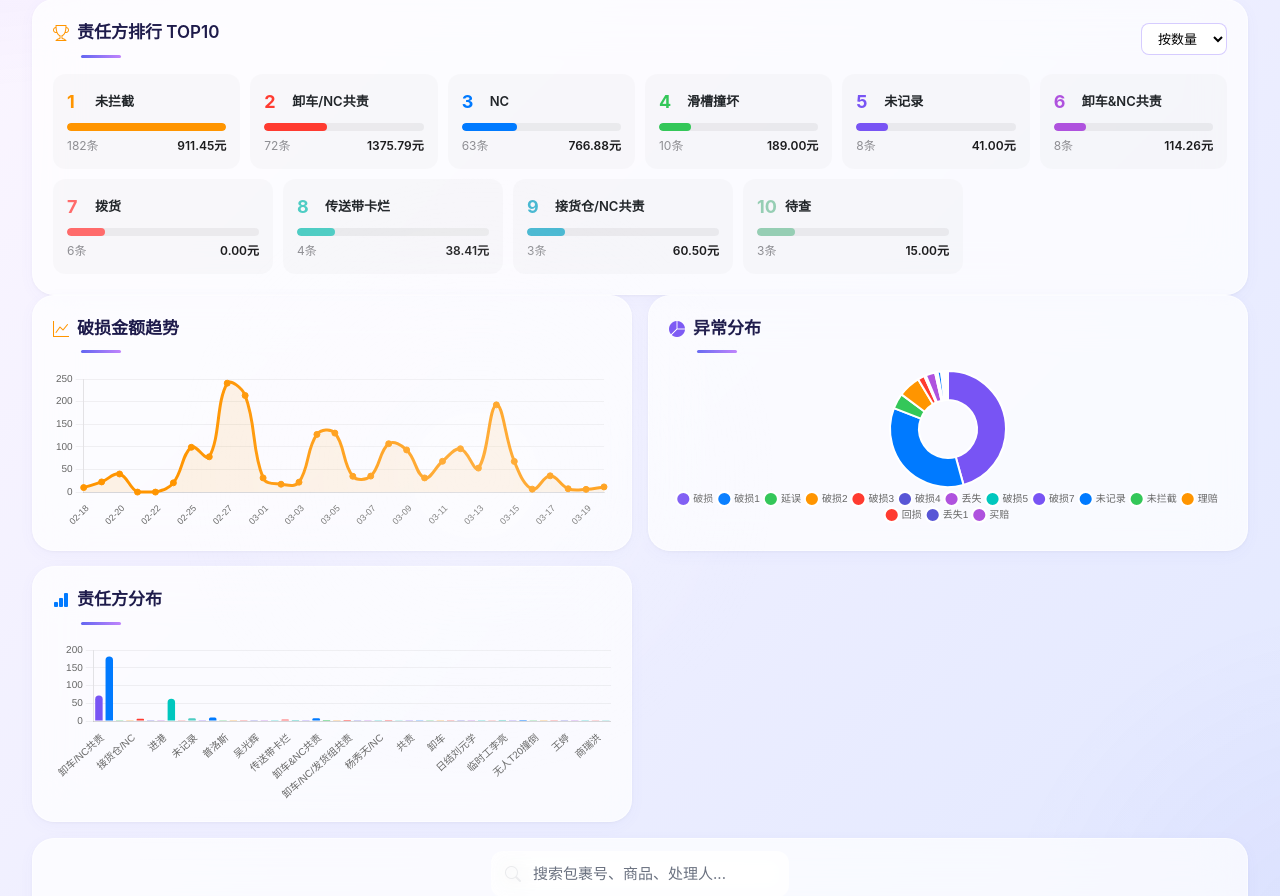
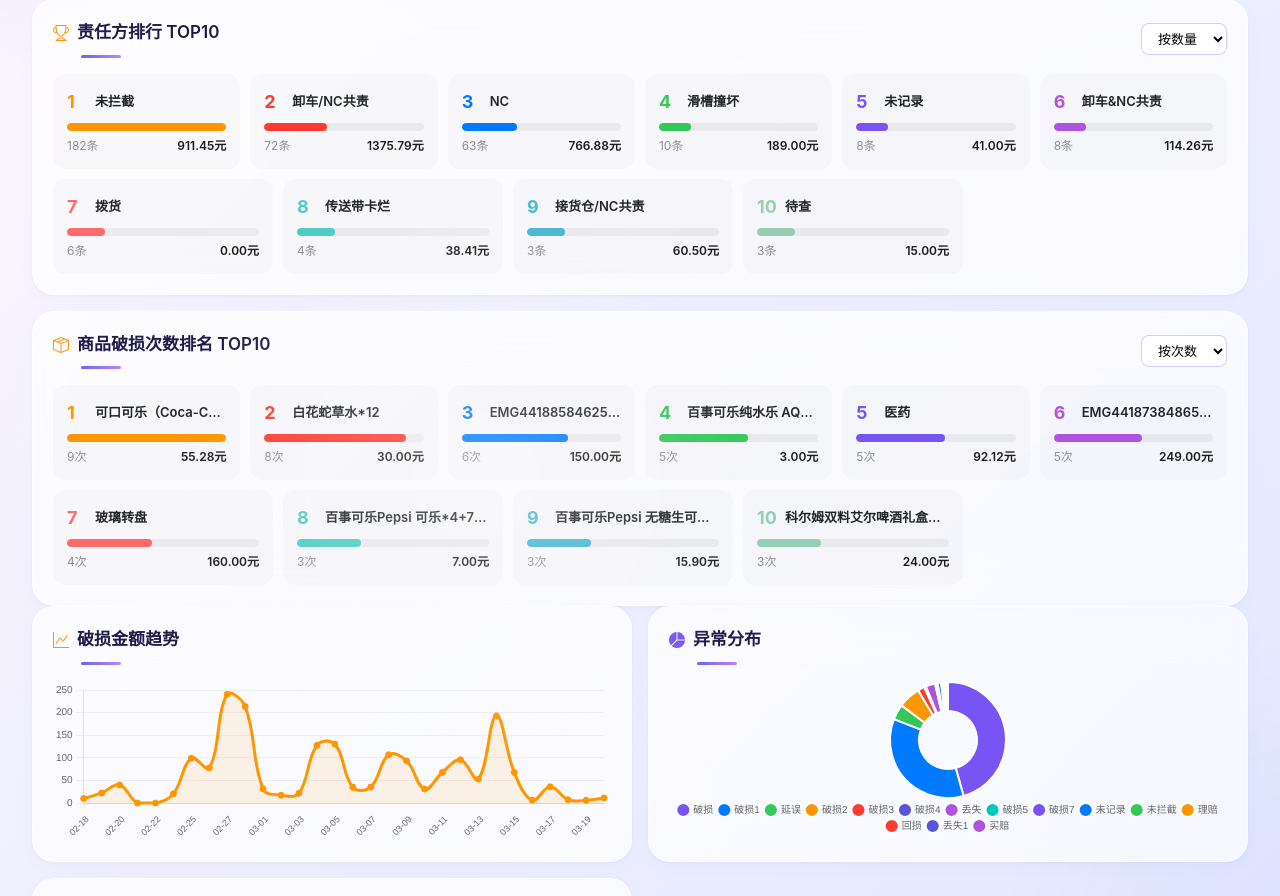
Before and after one commit to NC0319/nc-account-system, a Flask app: page / in a window 1280 px wide. Shown: the part 265-1161 px from the top of the page. Run offline with Flask 2, Linux system fonts and the light colour scheme; a map, chart or similar area stays blank.

Commit message:
feat: 新增商品破损次数排名TOP10功能，支持按次数/金额切换

```diff
--- a/templates/index.html
+++ b/templates/index.html
@@ -906,6 +906,18 @@
                 </select>
             </div>
             <div id="rankingList" style="display:flex;flex-wrap:wrap;gap:10px;"></div>
+        </div>
+
+        <!-- 商品破损次数排名 -->
+        <div class="card" style="margin-top:16px;padding:20px;">
+            <div style="display:flex;align-items:center;justify-content:space-between;margin-bottom:16px;">
+                <div class="chart-title" style="margin:0;"><i class="bi bi-box-seam" style="color:#ff9500"></i> 商品破损次数排名 TOP10</div>
+                <select id="productRankType" onchange="renderProductRanking()" style="padding:6px 12px;border-radius:8px;border:1px solid rgba(120,86,254,0.3);font-size:13px;background:white;">
+                    <option value="count">按次数</option>
+                    <option value="amount">按金额</option>
+                </select>
+            </div>
+            <div id="productRankingList" style="display:flex;flex-wrap:wrap;gap:10px;"></div>
         </div>
 
         <!-- Charts -->
@@ -1565,6 +1577,7 @@ async function loadData(){
         try { updateStats(); } catch(e) { console.error('updateStats错误:', e); }
         try { renderTable(); } catch(e) { console.error('renderTable错误:', e); }
         try { renderRanking(); } catch(e) { console.error('renderRanking错误:', e); }
+        try { renderProductRanking(); } catch(e) { console.error('renderProductRanking错误:', e); }
         try { renderCharts(); } catch(e) { console.error('renderCharts错误:', e); }
 
     } catch(e) {
@@ -2071,6 +2084,72 @@ function renderRanking(){
     }
 
     document.getElementById('rankingList').innerHTML = html;
+}
+function renderProductRanking(){
+    var type = document.getElementById('productRankType').value;
+    var stats = {};
+    var totalAmount = 0;
+
+    for(var i=0; i<allData.length; i++){
+        var product = allData[i]['商品详情'] || '未记录';
+        var amt = parseFloat(allData[i]['金额']) || 0;
+        totalAmount += amt;
+        if(!stats[product]){
+            stats[product] = { count: 0, amount: 0 };
+        }
+        stats[product].count++;
+        stats[product].amount += amt;
+    }
+
+    // 转换为数组并排序
+    var list = [];
+    for(var p in stats){
+        list.push({ name: p, count: stats[p].count, amount: stats[p].amount });
+    }
+
+    if(type === 'count'){
+        list.sort(function(a,b){ return b.count - a.count; });
+    } else {
+        list.sort(function(a,b){ return b.amount - a.amount; });
+    }
+
+    // 取TOP10
+    list = list.slice(0, 10);
+
+    // 如果没有数据，显示提示
+    if(list.length === 0){
+        document.getElementById('productRankingList').innerHTML = '<div style="text-align:center;color:#8e8e93;padding:20px;">暂无数据</div>';
+        return;
+    }
+
+    // 渲染
+    var html = '';
+    var colors = ['#ff9500','#ff3b30','#007aff','#34c759','#7854f4','#af52de','#ff6b6b','#4ecdc4','#45b7d1','#96ceb4'];
+    var maxValue = type === 'count' ? (list[0] ? list[0].count : 1) : (list[0] ? list[0].amount : 1);
+
+    for(var i=0; i<list.length; i++){
+        var item = list[i];
+        var value = type === 'count' ? item.count : item.amount;
+        var pct = Math.round(value / (type === 'count' ? allData.length : totalAmount) * 100);
+        var width = Math.max(20, (value / maxValue) * 100);
+        var color = colors[i] || '#8e8e93';
+
+        html += '<div style="flex:1;min-width:180px;max-width:220px;background:rgba(0,0,0,0.02);border-radius:12px;padding:14px;">';
+        html += '<div style="display:flex;align-items:center;margin-bottom:8px;">';
+        html += '<span style="font-size:18px;font-weight:700;color:' + color + ';width:28px;">' + (i+1) + '</span>';
+        html += '<span style="font-weight:600;font-size:13px;overflow:hidden;text-overflow:ellipsis;white-space:nowrap;flex:1;" title="' + item.name + '">' + item.name + '</span>';
+        html += '</div>';
+        html += '<div style="background:rgba(0,0,0,0.05);border-radius:6px;height:8px;overflow:hidden;margin-bottom:6px;">';
+        html += '<div style="width:' + width + '%;height:100%;background:' + color + ';border-radius:6px;"></div>';
+        html += '</div>';
+        html += '<div style="display:flex;justify-content:space-between;font-size:12px;color:#8e8e93;">';
+        html += '<span>' + item.count + '次</span>';
+        html += '<span style="font-weight:600;color:#1c1c1e;">' + item.amount.toFixed(2) + '元</span>';
+        html += '</div>';
+        html += '</div>';
+    }
+
+    document.getElementById('productRankingList').innerHTML = html;
 }
 function renderTrendChart(){
     try {
```
